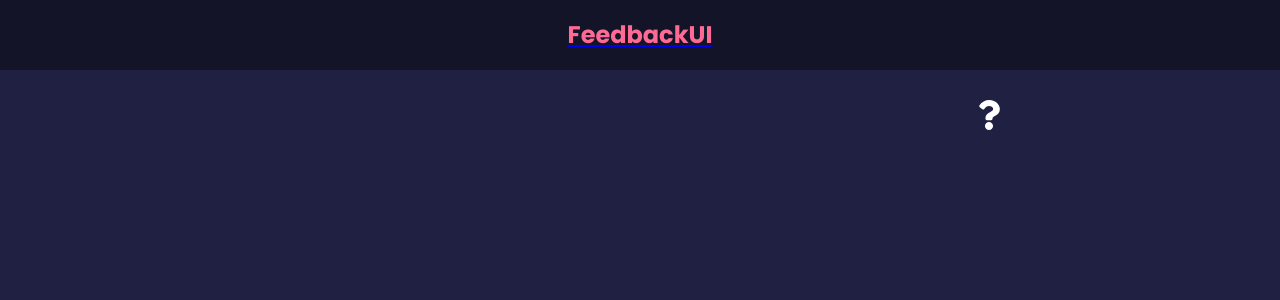
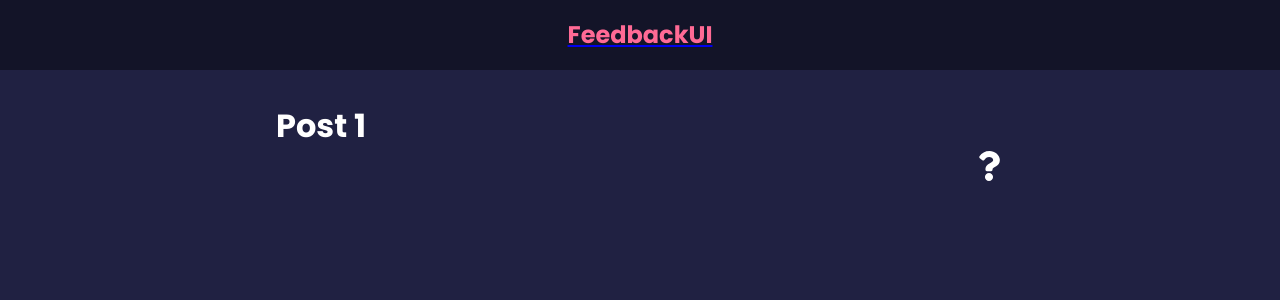
Before and after one commit to izaakdale/feedback-app, a React (Create React App) app: page /post/1 in a window 1280 px wide. Before the commit this address had no page. Shown: the top 300 px of the page. Built offline with nearby package versions, Linux system fonts and the light colour scheme.

Commit message:
added post page and basic route params

```diff
--- a/src/App.js
+++ b/src/App.js
@@ -9,6 +9,7 @@
 import FeedbackForm from "./components/FeedbackForm"
 import AboutPage from './pages/AboutPage'
 import AboutIconLink from './components/AboutIconLink'
+import Post from './components/Post'
 
 function App() {
 
@@ -40,6 +41,7 @@
                         }
                         ></Route>
                         <Route exact path='/about' element={<AboutPage/>} />
+                        <Route exact path='/post/:id' element={<Post/>}/>
                     </Routes>
                 <AboutIconLink/>
                 </div>
--- /dev/null
+++ b/src/components/Post.jsx
@@ -0,0 +1,15 @@
+import React from 'react'
+import { useParams } from 'react-router-dom'
+
+function Post () {
+
+    const params = useParams()
+
+  return (
+    <div>
+        <h1>Post {params.id}</h1>
+    </div>
+  )
+}
+
+export default Post
```
